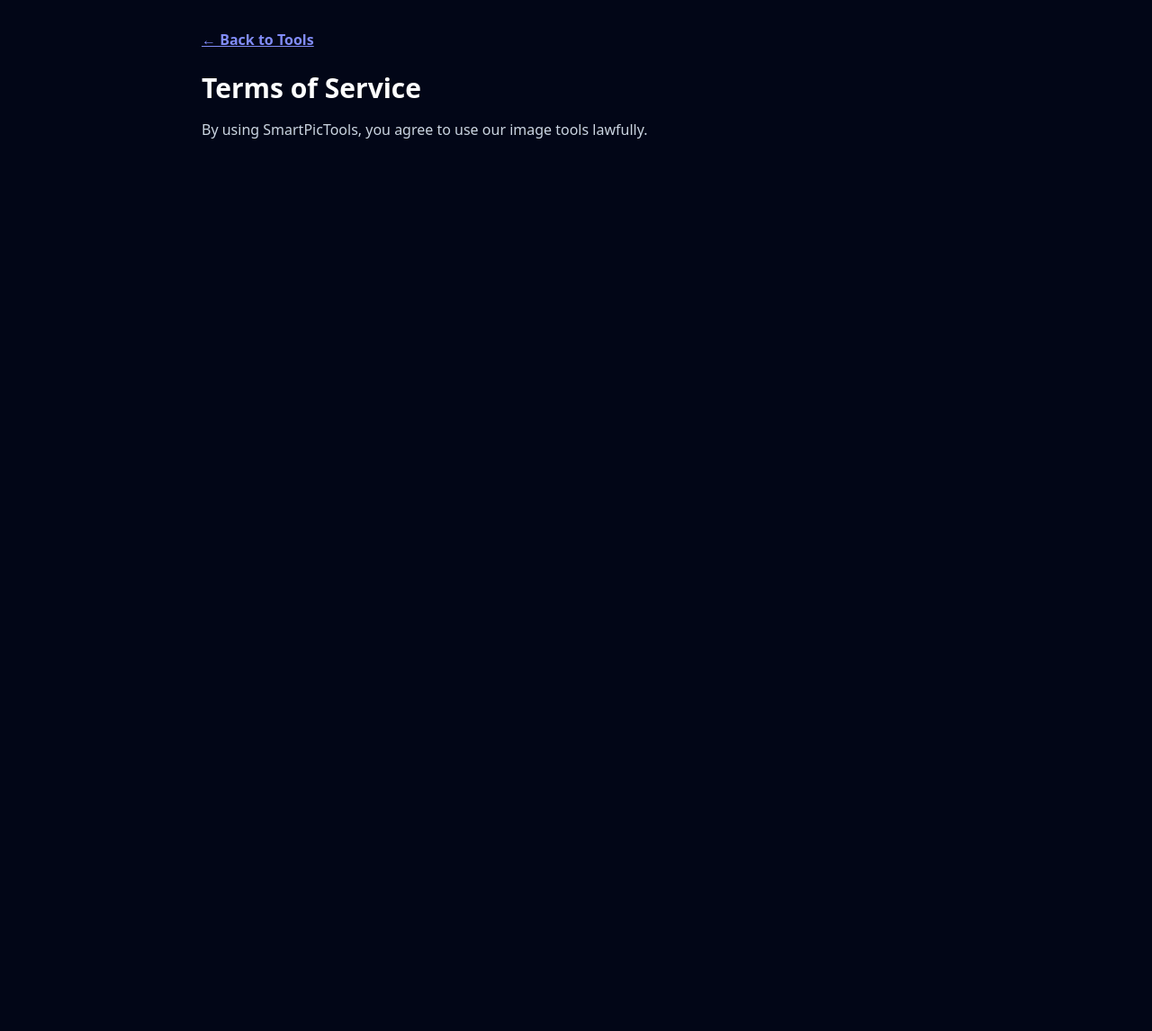
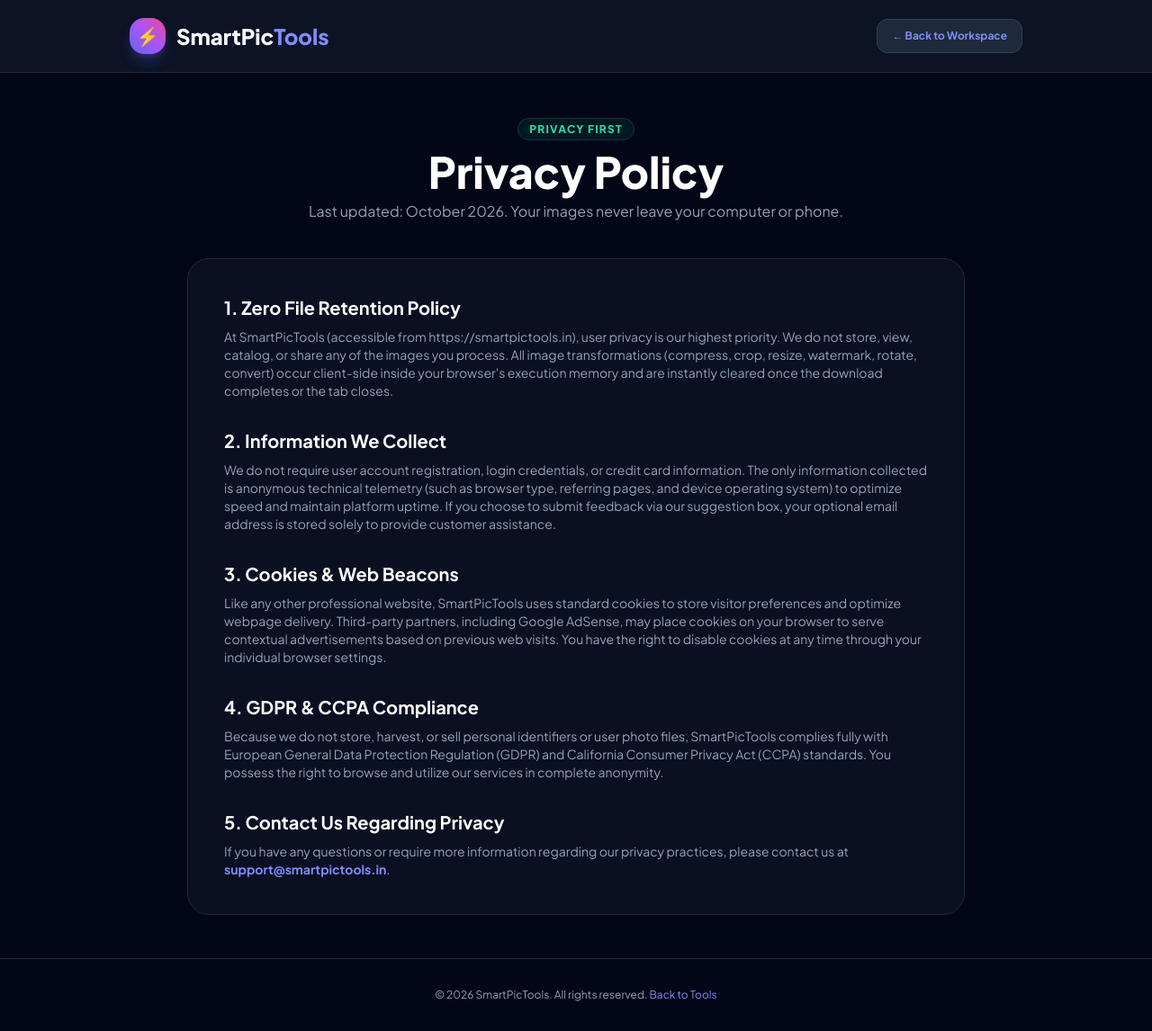
Before and after one commit to pranjalrajput243/smartpictools, a Flask app: page /privacy in a window 1280 px wide. Shown: the whole page at 90% size. Before the commit the page ends 154 px from the top, so only its background shows below. Run offline with Flask 3, Linux system fonts and the light colour scheme; some libraries are stand-ins or nearby versions.

Commit message:
Update privacy.html

```diff
--- a/templates/privacy.html
+++ b/templates/privacy.html
@@ -1 +1,72 @@
-<!DOCTYPE html><html lang="en"><head><meta charset="UTF-8"><title>Terms of Service - SmartPicTools</title><script src="https://cdn.tailwindcss.com"></script></head><body class="bg-slate-950 text-slate-300 p-8 max-w-4xl mx-auto"><a href="/" class="text-indigo-400 underline font-bold">← Back to Tools</a><h1 class="text-3xl font-extrabold text-white mt-6 mb-4">Terms of Service</h1><p>By using SmartPicTools, you agree to use our image tools lawfully.</p></body></html>
+<!DOCTYPE html>
+<html lang="en">
+<head>
+    <meta charset="UTF-8">
+    <meta name="viewport" content="width=device-width, initial-scale=1.0">
+    <title>Privacy Policy - SmartPicTools</title>
+    <script src="https://cdn.tailwindcss.com"></script>
+    <link href="https://fonts.googleapis.com/css2?family=Plus+Jakarta+Sans:wght@400;500;600;700;800&display=swap" rel="stylesheet">
+    <style>body { font-family: 'Plus Jakarta Sans', sans-serif; }</style>
+</head>
+<body class="bg-slate-950 text-slate-300 min-h-screen flex flex-col justify-between selection:bg-indigo-500 selection:text-white">
+
+    <header class="border-b border-slate-800 bg-slate-900/80 backdrop-blur-xl sticky top-0 z-50">
+        <div class="max-w-5xl mx-auto px-4 h-20 flex items-center justify-between">
+            <a href="/" class="flex items-center gap-3">
+                <div class="w-10 h-10 rounded-2xl bg-gradient-to-tr from-indigo-500 via-purple-500 to-pink-500 flex items-center justify-center text-white text-xl shadow-lg shadow-indigo-500/30">⚡</div>
+                <span class="text-2xl font-black text-white">SmartPic<span class="text-indigo-400">Tools</span></span>
+            </a>
+            <a href="/" class="text-xs font-bold bg-slate-800 hover:bg-slate-700 text-indigo-400 hover:text-white px-4 py-2.5 rounded-xl border border-slate-700 transition">← Back to Workspace</a>
+        </div>
+    </header>
+
+    <main class="max-w-4xl mx-auto px-4 py-12 flex-1 leading-relaxed">
+        <div class="mb-10 text-center">
+            <span class="text-xs font-extrabold uppercase tracking-widest text-emerald-400 bg-emerald-500/10 px-3 py-1 rounded-full border border-emerald-500/20">Privacy First</span>
+            <h1 class="text-3xl sm:text-5xl font-black text-white mt-3">Privacy Policy</h1>
+            <p class="text-slate-400 mt-2 text-sm sm:text-base">Last updated: October 2026. Your images never leave your computer or phone.</p>
+        </div>
+
+        <div class="space-y-8 bg-slate-900/60 p-6 sm:p-10 rounded-3xl border border-slate-800">
+            <div>
+                <h2 class="text-xl font-bold text-white mb-2">1. Zero File Retention Policy</h2>
+                <p class="text-sm text-slate-400">
+                    At SmartPicTools (accessible from https://smartpictools.in), user privacy is our highest priority. We do not store, view, catalog, or share any of the images you process. All image transformations (compress, crop, resize, watermark, rotate, convert) occur client-side inside your browser's execution memory and are instantly cleared once the download completes or the tab closes.
+                </p>
+            </div>
+
+            <div>
+                <h2 class="text-xl font-bold text-white mb-2">2. Information We Collect</h2>
+                <p class="text-sm text-slate-400">
+                    We do not require user account registration, login credentials, or credit card information. The only information collected is anonymous technical telemetry (such as browser type, referring pages, and device operating system) to optimize speed and maintain platform uptime. If you choose to submit feedback via our suggestion box, your optional email address is stored solely to provide customer assistance.
+                </p>
+            </div>
+
+            <div>
+                <h2 class="text-xl font-bold text-white mb-2">3. Cookies & Web Beacons</h2>
+                <p class="text-sm text-slate-400">
+                    Like any other professional website, SmartPicTools uses standard cookies to store visitor preferences and optimize webpage delivery. Third-party partners, including Google AdSense, may place cookies on your browser to serve contextual advertisements based on previous web visits. You have the right to disable cookies at any time through your individual browser settings.
+                </p>
+            </div>
+
+            <div>
+                <h2 class="text-xl font-bold text-white mb-2">4. GDPR & CCPA Compliance</h2>
+                <p class="text-sm text-slate-400">
+                    Because we do not store, harvest, or sell personal identifiers or user photo files, SmartPicTools complies fully with European General Data Protection Regulation (GDPR) and California Consumer Privacy Act (CCPA) standards. You possess the right to browse and utilize our services in complete anonymity.
+                </p>
+            </div>
+
+            <div>
+                <h2 class="text-xl font-bold text-white mb-2">5. Contact Us Regarding Privacy</h2>
+                <p class="text-sm text-slate-400">
+                    If you have any questions or require more information regarding our privacy practices, please contact us at <b class="text-indigo-400">support@smartpictools.in</b>.
+                </p>
+            </div>
+        </div>
+    </main>
+
+    <footer class="border-t border-slate-800 bg-slate-950 py-8 px-4 text-xs text-slate-400 text-center">
+        <p>© 2026 SmartPicTools. All rights reserved. <a href="/" class="text-indigo-400 hover:underline">Back to Tools</a></p>
+    </footer>
+</body>
+</html>
```
